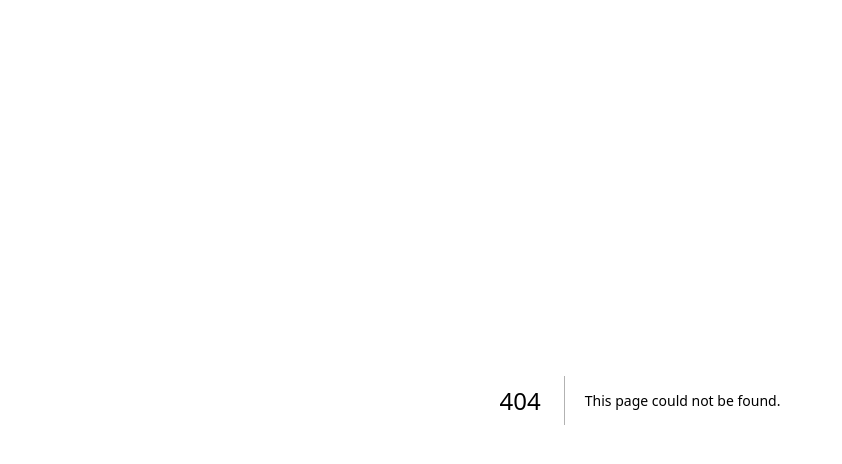
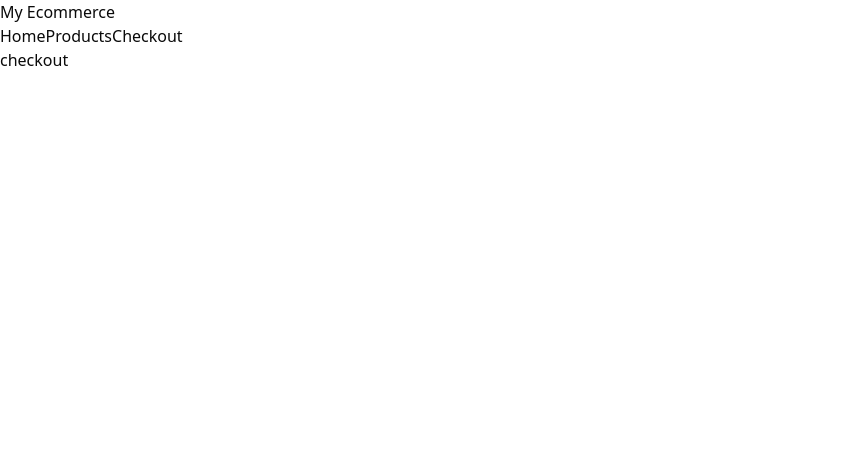
Before and after one commit to Louistam888/nextjsecommerce, a Next.js app: page /checkout in a window 1280 px wide. Before the commit this address had no page. Shown: the top 464 px of the page, without its empty margins (0-842 px from the left). Built offline with nearby package versions, Linux system fonts and the light colour scheme.

Commit message:
navbar skeleton complete

```diff
--- /dev/null
+++ b/app/checkout/page.tsx
@@ -0,0 +1,3 @@
+export default function CheckoutPage() {
+  return <div>checkout</div>;
+}
--- a/app/layout.tsx
+++ b/app/layout.tsx
@@ -1,6 +1,7 @@
 import type { Metadata } from "next";
 import { Geist, Geist_Mono } from "next/font/google";
 import "./globals.css";
+import { NavBar } from "@/components/navbar";
 
 const geistSans = Geist({
   variable: "--font-geist-sans",
@@ -25,7 +26,8 @@ export default function RootLayout({
   return (
     <html lang="en">
       <body className={`${geistSans.variable} ${geistMono.variable}`}>
-        {children}
+        <NavBar />
+        <main>{children}</main>
       </body>
     </html>
   );
--- /dev/null
+++ b/app/products/page.tsx
@@ -0,0 +1,3 @@
+export default function ProductsPage() {
+  return <div>products</div>;
+}
--- /dev/null
+++ b/components/navbar.tsx
@@ -0,0 +1,17 @@
+import Link from "next/link";
+
+export const NavBar = () => {
+  return (
+    <nav>
+      <div>
+        <Link href="/">My Ecommerce</Link>
+      </div>
+      <div>
+        <Link href="/">Home</Link>
+        <Link href="/products">Products</Link>
+        <Link href="/checkout">Checkout</Link>
+      </div>
+      <div></div>
+    </nav>
+  );
+};
```
